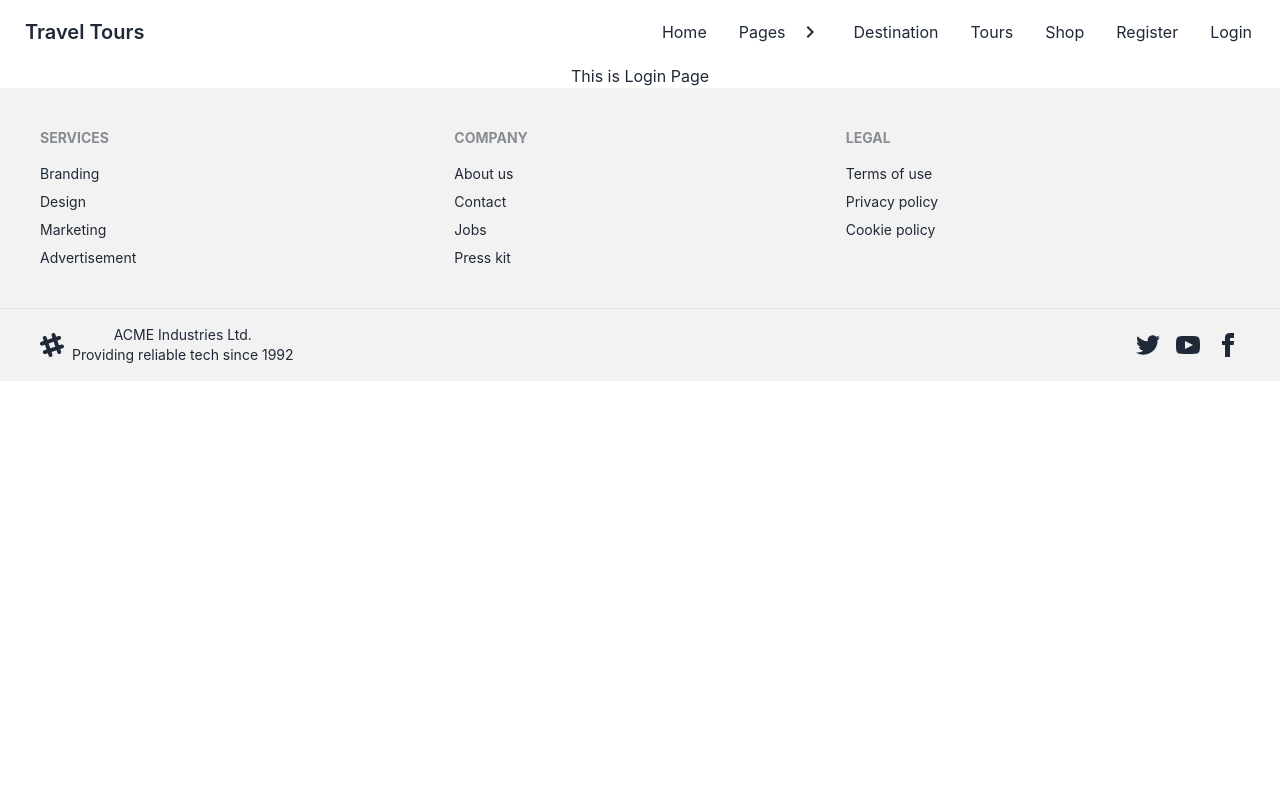
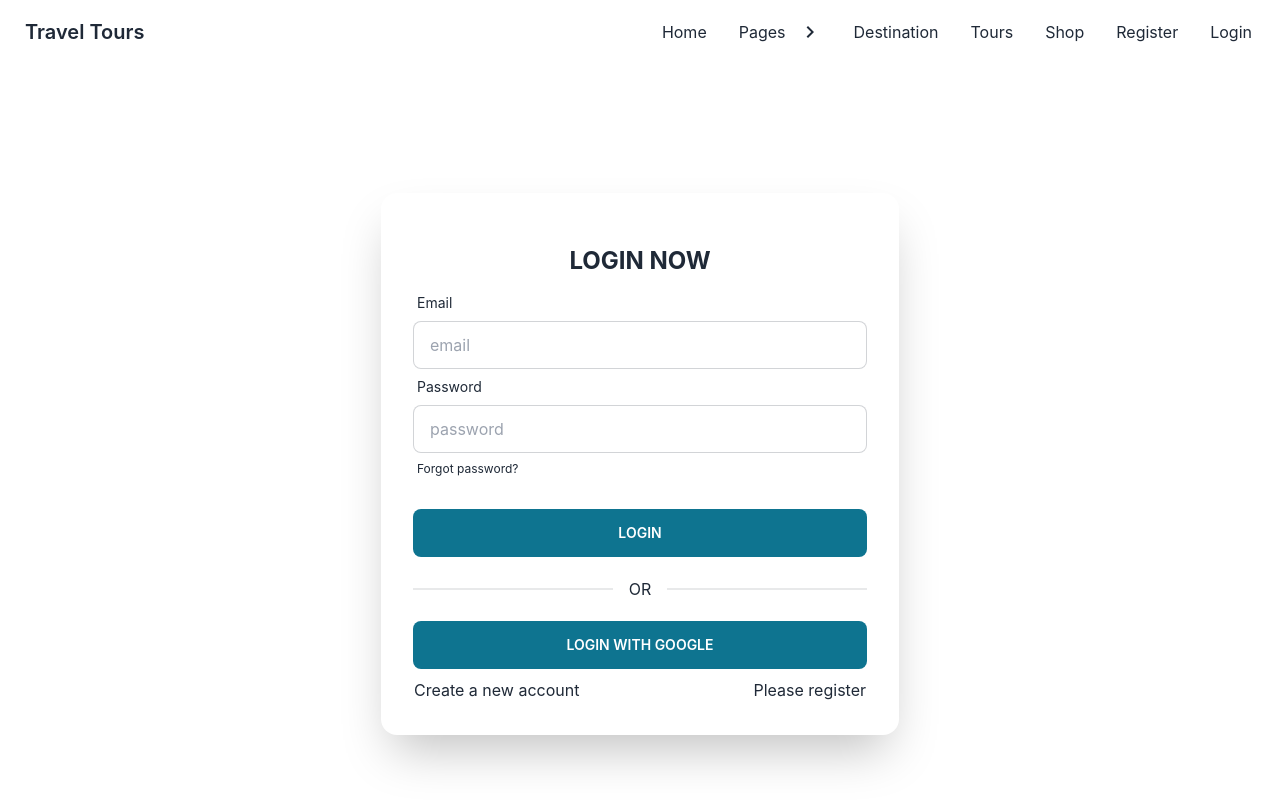
Before and after one commit to Mazharul430106/travel-tours-clientsite, a React (Create React App) app: page /login in a window 1280 px wide. Shown: the top 800 px of the page. Built offline with nearby package versions, Linux system fonts and the light colour scheme.

Commit message:
added login and register page

```diff
--- a/src/Pages/Login/Login.js
+++ b/src/Pages/Login/Login.js
@@ -1,9 +1,46 @@
 import React from 'react';
+import { Link } from 'react-router-dom';
 
 const Login = () => {
     return (
-        <div>
-            <h1>This is Login Page</h1>
+        <div className="hero min-h-screen">
+            <div className="hero-content lg:w-[550px] w-full flex-col lg:flex-row-reverse">
+                <div className="card flex-shrink-0 w-full shadow-2xl bg-base-100">
+                    <div className="card-body">
+                        <h1 className='text-2xl font-bold pt-5 uppercase'>Login Now</h1>
+                        <form action="">
+                            <div className="form-control">
+                                <label className="label">
+                                    <span className="label-text">Email</span>
+                                </label>
+                                <input type="email" name='email' placeholder="email" className="input input-bordered" />
+                            </div>
+                            <div className="form-control">
+                                <label className="label">
+                                    <span className="label-text">Password</span>
+                                </label>
+                                <input type="password" name='password' placeholder="password" className="input input-bordered" />
+                                <label className="label">
+                                    <Link className="label-text-alt link link-hover">Forgot password?</Link>
+                                </label>
+                            </div>
+                            <div className="form-control mt-6">
+                                <button className="btn border-none bg-cyan-700 ">Login</button>
+                            </div>
+                        </form>
+                        <div className="flex flex-col w-full border-opacity-50">
+                            <div className="divider">OR</div>
+                        </div>
+                        <div className="form-control">
+                            <button className="btn border-none bg-cyan-700 ">Login With Google</button>
+                        </div>
+                        <div className="flex p-[1px] justify-between">
+                            <span>Create a new account</span>
+                            <span className='hover:text-red-400'> <Link to='/register'>Please register</Link></span>
+                        </div>
+                    </div>
+                </div>
+            </div>
         </div>
     );
 };
--- a/src/Pages/Register/Register.js
+++ b/src/Pages/Register/Register.js
@@ -1,9 +1,50 @@
 import React from 'react';
+import { Link } from 'react-router-dom';
 
 const Register = () => {
     return (
-        <div>
-            <h1>This is Register Page</h1>
+        <div className="hero min-h-screen">
+            <div className="hero-content lg:w-[550px] w-full flex-col lg:flex-row-reverse">
+                <div className="card flex-shrink-0 w-full shadow-2xl bg-base-100">
+                    <from className="card-body">
+                        <h1 className='text-2xl font-bold pt-5 uppercase'>Register Now</h1>
+                        <div className="form-control">
+                            <label className="label">
+                                <span className="label-text">Name</span>
+                            </label>
+                            <input type="text" name='name' placeholder="name" className="input input-bordered" />
+                        </div>
+                        <div className="form-control">
+                            <label className="label">
+                                <span className="label-text">Photo</span>
+                            </label>
+                            <input type="url" name='url' placeholder="photo_url" className="input input-bordered" />
+                        </div>
+                        <div className="form-control">
+                            <label className="label">
+                                <span className="label-text">Email</span>
+                            </label>
+                            <input type="email" name='email' placeholder="email" className="input input-bordered" />
+                        </div>
+                        <div className="form-control">
+                            <label className="label">
+                                <span className="label-text">Password</span>
+                            </label>
+                            <input type="password" name='password' placeholder="password" className="input input-bordered" />
+                            <label className="label">
+                                <Link className="label-text-alt link link-hover">Forgot password?</Link>
+                            </label>
+                        </div>
+                        <div className="form-control mt-6">
+                            <button className="btn border-none bg-cyan-700 ">Register</button>
+                        </div>
+                        <div className="flex p-[1px] justify-between">
+                            <span>All ready have an account</span>
+                            <span className='hover:text-red-400'> <Link to='/login'>Please login</Link></span>
+                        </div>
+                    </from>
+                </div>
+            </div>
         </div>
     );
 };
```
